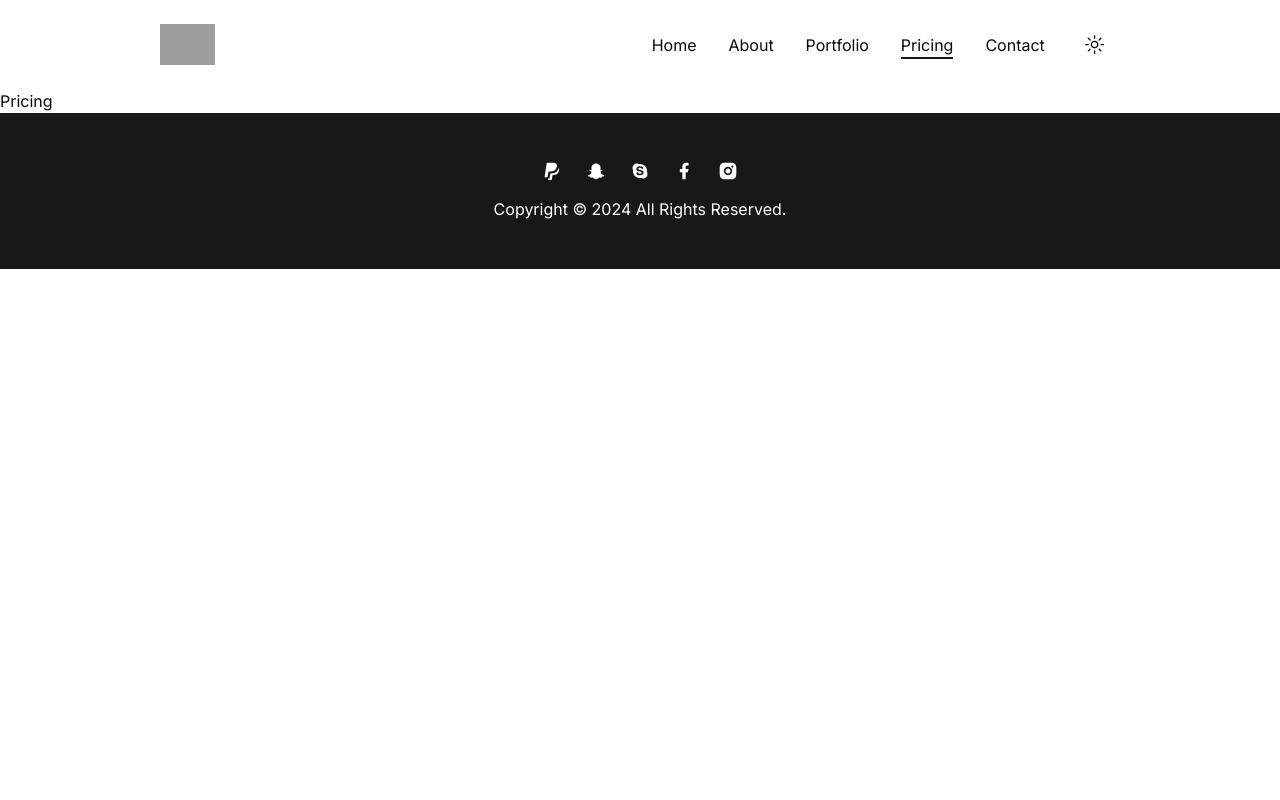
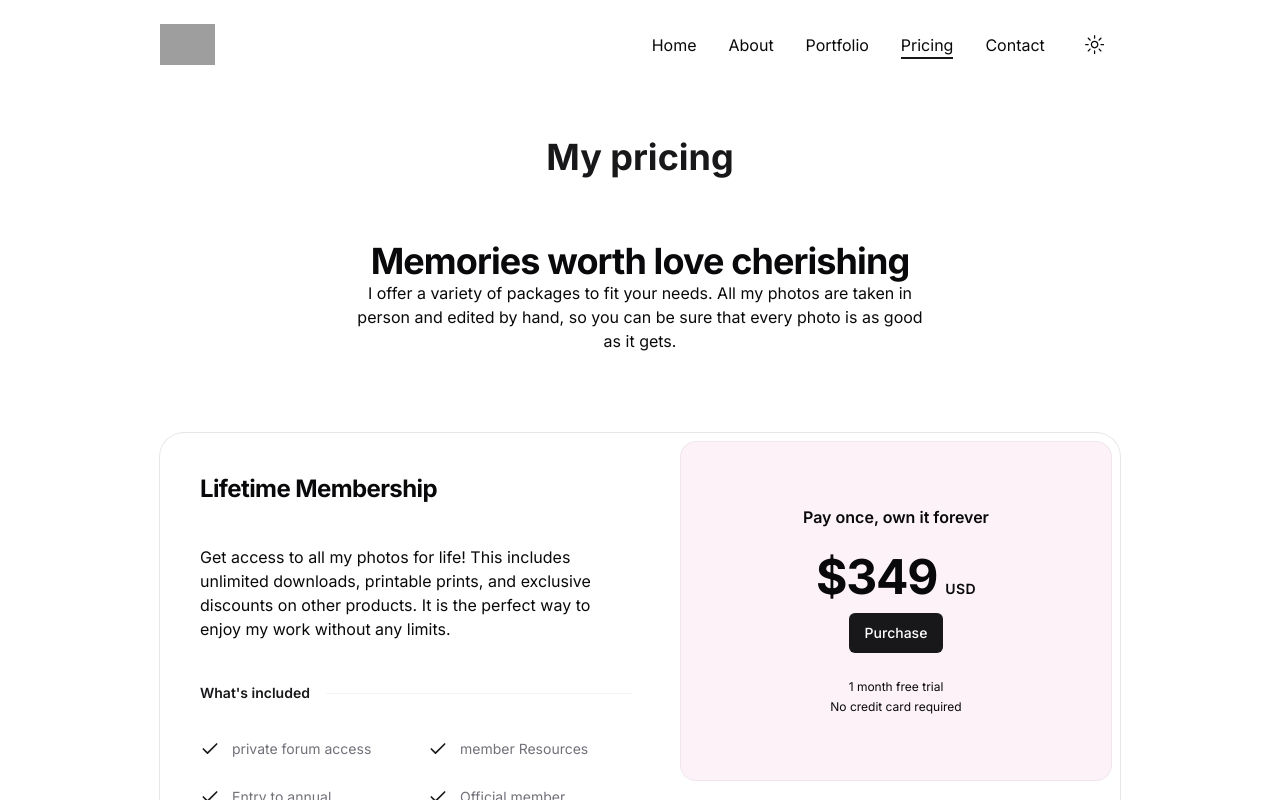
Before and after one commit to htsegaww/photography, a Next.js app: page /pricing in a window 1280 px wide. Shown: the top 800 px of the page. Built offline with nearby package versions, Linux system fonts and the light colour scheme; grey boxes are pictures that could not be loaded.

Commit message:
pricing page added

```diff
--- a/app/layout.js
+++ b/app/layout.js
@@ -2,6 +2,9 @@
 import "./globals.css";
 import Header from "@/components/Header";
 import Footer from "@/components/Footer";
+// toaster
+import { Toaster } from "@/components/ui/toaster";
+
 //theme provider
 import { ThemeProvider } from "@/components/ThemeProvider";
 
@@ -20,6 +23,7 @@
           <Header />
           {children}
           <Footer />
+          <Toaster />
         </ThemeProvider>
       </body>
     </html>
--- a/app/pricing/page.jsx
+++ b/app/pricing/page.jsx
@@ -1,7 +1,118 @@
+"use client";
+import { Button } from "@/components/ui/button";
+import { ToastAction } from "@/components/ui/toast";
+import { toast } from "@/components/ui/use-toast";
+import { CheckIcon } from "lucide-react";
 import React from "react";
 
+const includedFeatures = [
+  "private forum access",
+  "member Resources",
+  " Entry to annual conference",
+  "Official member equipment",
+];
 const Pricing = () => {
-  return <div>Pricing</div>;
+  return (
+    <section className="min-h-screen pt-12">
+      <div className="container mx-auto">
+        <h2 className="section-title mb-8 xl:mb-16 text-center mx-auto">
+          My pricing
+        </h2>
+
+        <div className="mx-auto max-w-xl sm:text-center ">
+          <h2 className="text-3xl font-bold tracking-tight sm:text-4xl">
+            Memories worth love cherishing
+          </h2>
+          <p>
+            I offer a variety of packages to fit your needs. All my photos are
+            taken in person and edited by hand, so you can be sure that every
+            photo is as good as it gets.
+          </p>
+        </div>
+
+        {/* pricing data */}
+
+        <div className="mx-auto mt-16 max-w-2xl ring-1 ring-gray-200 rounded-3xl sm:mt-20 lg:mx-0 lg:flex lg:max-w-none">
+          {/* left section */}
+          <div className="p-8 sm:p-10 lg:flex-auto">
+            <h3 className="text-2xl font-bold tracking-tight">
+              Lifetime Membership
+            </h3>
+            <p className="mt-10 flex items-center gap-x-4">
+              Get access to all my photos for life! This includes unlimited
+              downloads, printable prints, and exclusive discounts on other
+              products. It is the perfect way to enjoy my work without any
+              limits.
+            </p>
+            <div className="mt-10 flex items-center gap-x-4">
+              <h4 className="flex-none text-sm font-semibold leading-6 text-primary">
+                What&apos;s included
+              </h4>
+              <div className="h-px flex-auto bg-gray-100"></div>
+            </div>
+
+            <ul
+              role="list"
+              className="mt-8 grid grid-cols gap-4 text-sm leading-6 text-gray-600 sm:grid-cols-2 sm:gap-6"
+            >
+              {includedFeatures.map((feature) => {
+                return (
+                  <li
+                    key={feature}
+                    className="flex text-muted-foreground gap-x-3"
+                  >
+                    <CheckIcon
+                      className="h-6 w-5 flex-none text-primary"
+                      aria-hidden="true"
+                    />
+                    {feature}
+                  </li>
+                );
+              })}
+            </ul>
+          </div>
+
+          {/* right section */}
+
+          <div className="-mt-2 p-2 lg:mt-0 lg:w-full lg:max-w-md lg:flex-shrink-0">
+            <div className="bg-tertiary py-10 rounded-2xl text-center ring-1 ring-inset ring-gray-900/5 lg:flex lg:flex-col lg:justify-center lg:py-16">
+              <div className="mx-auto max-w-xs px-8">
+                <p className="text-base font-semibold">
+                  Pay once, own it forever
+                </p>
+                <p className="mt-6 flex items-baseline justify-center gap-x-2">
+                  <span className="text-5xl font-bold tracking-tight">
+                    $349
+                  </span>
+                  <span className="text-sm font-semibold leading-6 tracking-wide">
+                    USD
+                  </span>
+                </p>
+                <Button
+                  className="gap-x-2 mt-3 bg-primary text-white"
+                  onClick={() => {
+                    toast({
+                      title: "Purchased successfully",
+                      description: "Friday, february 10, 2024 at 5:57pm",
+
+                      action: <ToastAction altText="Close">Close</ToastAction>,
+                    });
+                  }}
+                >
+                  Purchase
+                </Button>
+                <p className="mt-6 text-xs leading-5">
+                  1 month free trial
+                  <br />
+                  No credit card required
+                </p>
+              </div>
+            </div>
+          </div>
+        </div>
+      </div>
+    </section>
+  );
 };
 
 export default Pricing;
```
